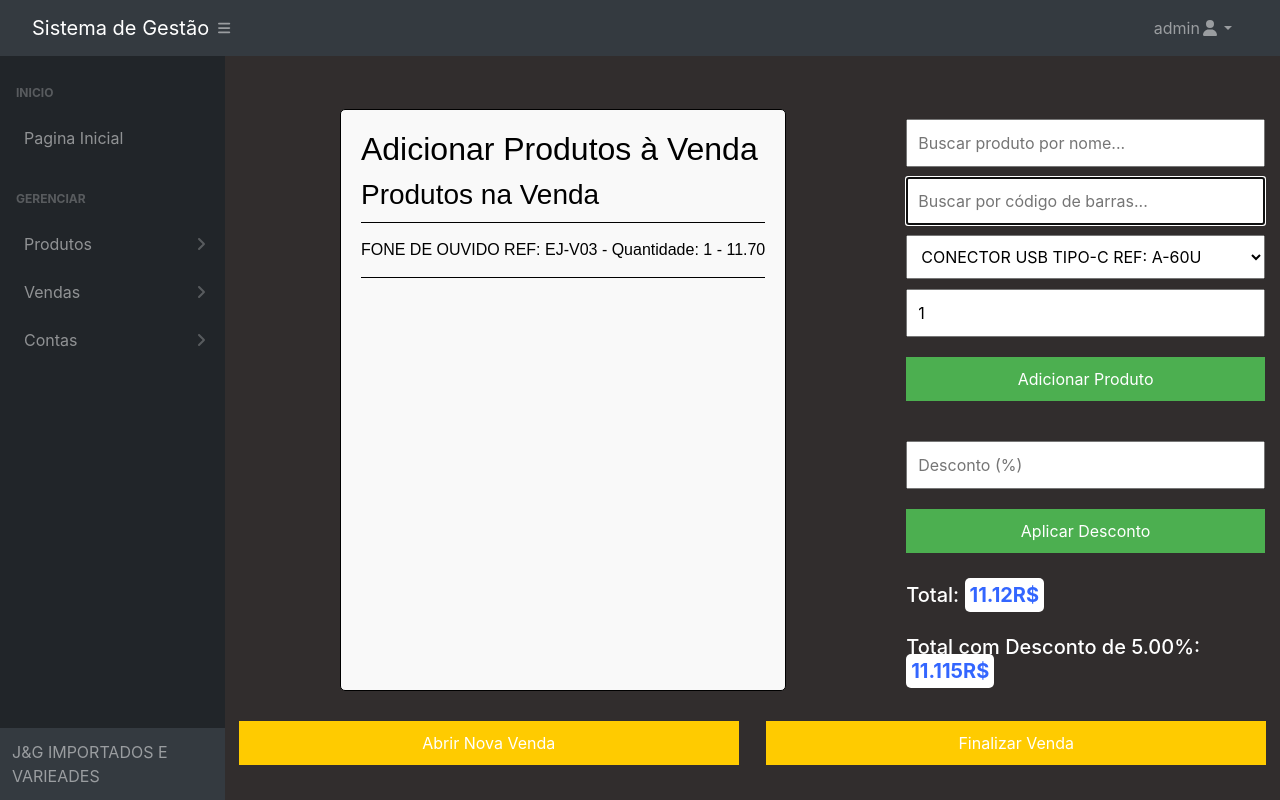
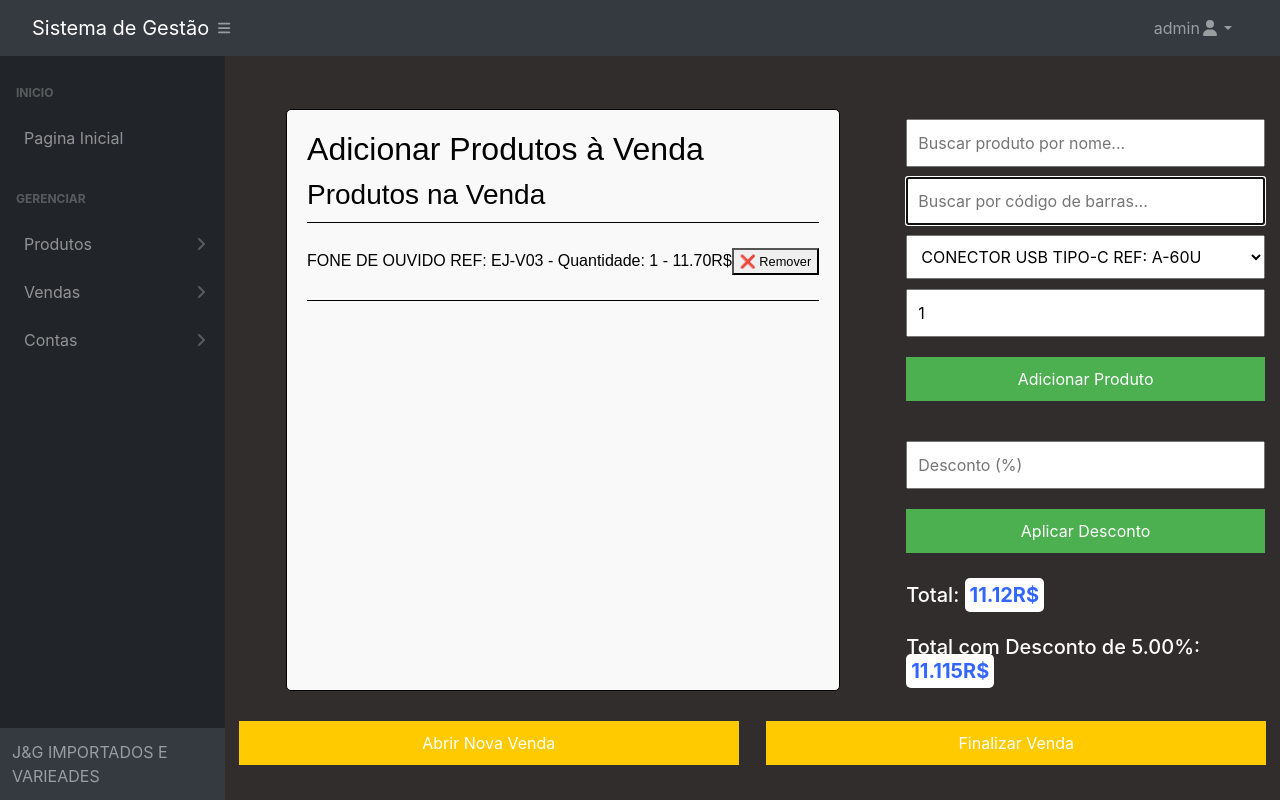
Before and after one commit to JoseGustavoP/Sistema-de-Gestao-de-Loja, a Django app: page /vendas/adicionar_produto/1/ in a window 1280 px wide. Run offline with Django 4.2, Linux system fonts and the light colour scheme; a user stored in the database is signed in; data comes from the database, SQL or seed files in the repository; both versions use the stored data as it was after the commit; some libraries are stand-ins or nearby versions.

Commit message:
Adicionando botão de remover item

```diff
--- a/vendas/templates/adicionar_produto.html
+++ b/vendas/templates/adicionar_produto.html
@@ -10,24 +10,33 @@
 <div id="layoutSidenav_content" class="corpo">
     <main>
         <div class="container">
+
+            <!-- Lista de itens da venda -->
             <div class="container1">
                 <div class="products-list">
                     <h2>Adicionar Produtos à Venda</h2>
                     <h3>Produtos na Venda</h3>
                     <ul id="listaItensVenda">
                         {% for item in venda.itens.all %}
-                    <li>{{ item.produto.nome }} - Quantidade: {{ item.quantidade }} - {{ item.produto.preco_venda }}</li>
+                        <li style="display: flex; justify-content: space-between; align-items: center;">
+                            <span>{{ item.produto.nome }} - Quantidade: {{ item.quantidade }} - {{ item.produto.preco_venda }}R$</span>
+                            <form method="post" action="{% url 'remover_produto' venda.id item.id %}" style="margin:0;">
+                                {% csrf_token %}
+                                <button type="submit" class="myapp-btn myapp-btn-remove" style="padding: 2px 6px; font-size: 0.8rem;">❌ Remover</button>
+                            </form>
+                        </li>
                         {% empty %}
                         <li>Nenhuma produto adicionado.</li>
                         {% endfor %}
                     </ul>
                 </div>
             </div>
+
+            <!-- Formulário para adicionar produtos -->
             <div class="product-actions">
                 <form method="post" id="formAdicionarProduto">
                     {% csrf_token %}
                     <input type="text" class="input-custom" id="buscaProduto" placeholder="Buscar produto por nome...">
-                    <!-- Adicione o atributo "autofocus" para focar automaticamente no campo de busca por código de barras -->
                     <input type="text" class="input-custom" id="buscaCodigoBarras" placeholder="Buscar por código de barras..." autofocus>
                     <select id="listaProdutos" name="produto_id" class="input-custom">
                         {% for produto in produtos %}
@@ -37,19 +46,27 @@
                     <input type="number" name="quantidade" min="1" value="1" class="input-custom">
                     <input type="submit" value="Adicionar Produto" class="myapp-btn myapp-btn-add">
                 </form>
+
+                <!-- Formulário para aplicar desconto -->
                 <form method="post" action="{% url 'adicionar_produto' venda.id %}" class="discount-form">
                     {% csrf_token %}
                     <input type="number" name="desconto" min="0" max="100" step="0.01" placeholder="Desconto (%)" class="input-custom">
                     <input type="submit" value="Aplicar Desconto" class="myapp-btn myapp-btn-discount">
                 </form>
+
+                <!-- Totais -->
                 <h5>Total: <span class="total-highlight">{{ venda.total }}R$</span></h5>
                 <h5>Total com Desconto de {{ venda.desconto }}%: <span class="total-highlight">{{ venda.total_com_desconto }}R$</span></h5>
             </div>
+
         </div>
+
+        <!-- Ações de venda -->
         <div class="sale-actions">
             <a href="{% url 'iniciar_venda' %}" class="myapp-btn myapp-btn-new">Abrir Nova Venda</a>
             <a href="{% url 'finalizar_venda' venda.id %}" class="myapp-btn myapp-btn-finish">Finalizar Venda</a>
         </div>
+
     </main>
 </div>
 {% endblock %}
--- a/vendas/urls.py
+++ b/vendas/urls.py
@@ -10,5 +10,6 @@ urlpatterns = [
     path('vendas/', views.listar_vendas, name='listar_vendas'),
     path('vendas_do_dia/', views.vendas_do_dia, name='vendas_do_dia'),
     path('nota_fiscal/<int:venda_id>/', views.nota_fiscal, name='nota_fiscal'),
+    path('venda/<int:venda_id>/remover/<int:item_id>/', views.remover_produto, name='remover_produto'),
 
 ]
--- a/vendas/views.py
+++ b/vendas/views.py
@@ -108,3 +108,22 @@ def vendas_do_dia(request):
     data_atual = timezone.now().date()
     vendas = Venda.objects.filter(data_hora__date=data_atual, usuario=request.user)
     return render(request, 'vendas_do_dia.html', {'vendas': vendas})
+
+@login_required
+def remover_produto(request, venda_id, item_id):
+    venda = get_object_or_404(Venda, id=venda_id)
+
+    # Verifica se o usuário da venda é o mesmo que está logado
+    if venda.usuario != request.user:
+        messages.error(request, "Você não tem permissão para modificar esta venda.")
+        return redirect('adicionar_produto', venda_id=venda.id)
+
+    item = get_object_or_404(ItemVenda, id=item_id, venda=venda)
+
+    # Atualiza o total da venda antes de deletar
+    venda.total -= item.preco_unitario * item.quantidade
+    venda.total_com_desconto = venda.total - (venda.total * venda.desconto / Decimal('100'))
+    venda.save()
+
+    item.delete()
+    return redirect('adicionar_produto', venda_id=venda.id)
```
Also changed, not shown: db.sqlite3. Lines whose indentation alone changed are shown as unchanged.
